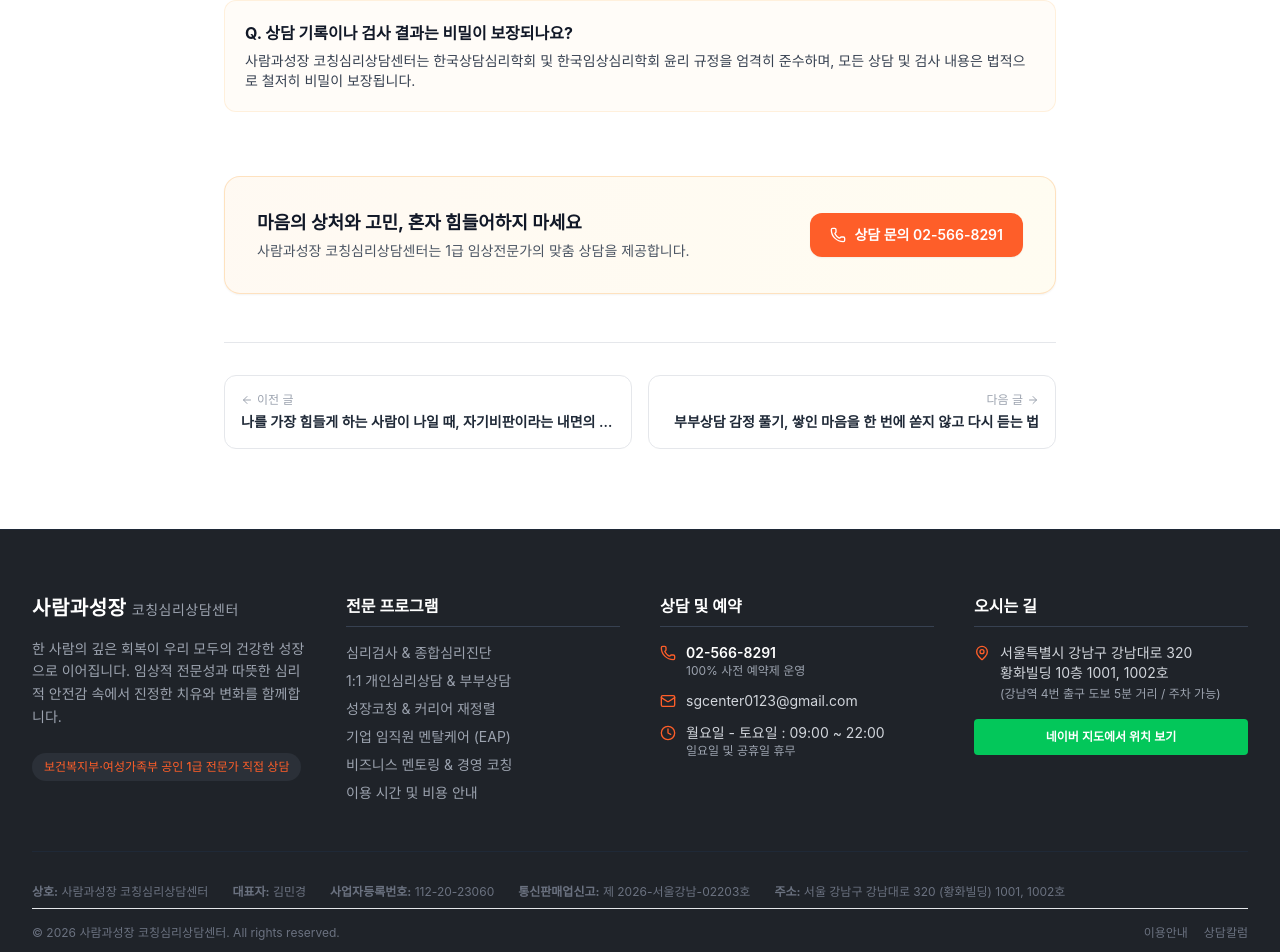
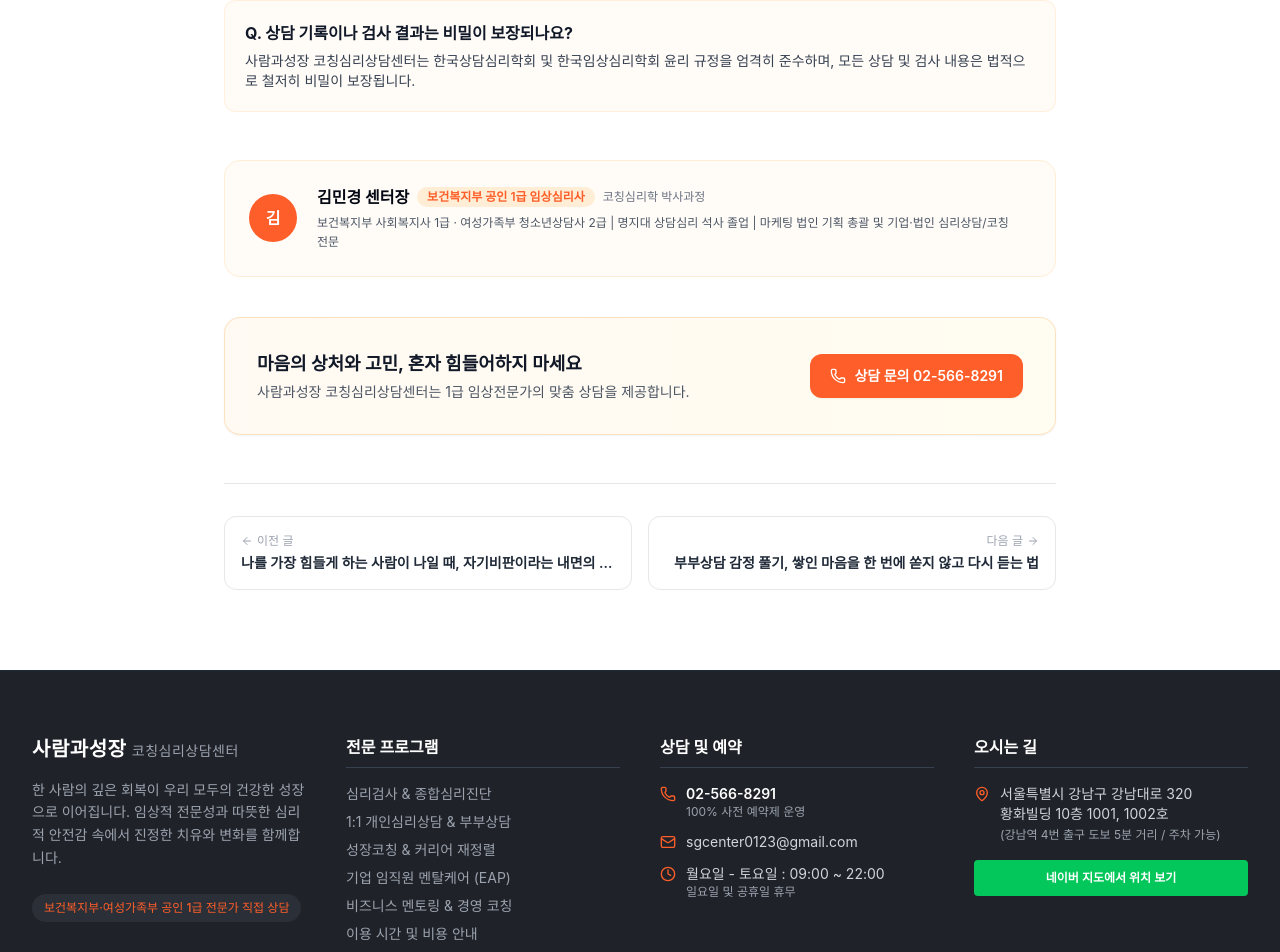
Before and after one commit to kingnation0920/mindgrove-center, a Next.js app: page /blog/62 in a window 1280 px wide. Shown: the part 3918-4870 px from the top of the page. Built offline with nearby package versions, Linux system fonts and the light colour scheme.

Commit message:
feat(seo): enrich E-E-A-T credentials, add Author Bio card, clean HTML entity snippets, and add llms.txt

```diff
--- a/src/app/blog/[id]/page.tsx
+++ b/src/app/blog/[id]/page.tsx
@@ -15,17 +15,26 @@
   }));
 }
 
+function cleanSnippet(html: string): string {
+  return html
+    .replace(/<[^>]+>/g, ' ')
+    .replace(/&quot;/g, '"')
+    .replace(/&amp;/g, '&')
+    .replace(/&#39;/g, "'")
+    .replace(/&lt;/g, '<')
+    .replace(/&gt;/g, '>')
+    .replace(/&nbsp;/g, ' ')
+    .replace(/\s+/g, ' ')
+    .trim()
+    .substring(0, 160);
+}
+
 export async function generateMetadata({ params }: PostPageProps): Promise<Metadata> {
   const resolvedParams = await params;
   const post = postsData.find((p) => p.id.toString() === resolvedParams.id);
   if (!post) return { title: '글을 찾을 수 없습니다' };
 
-  const snippet = post.contentHtml
-    .replace(/<[^>]+>/g, ' ')
-    .replace(/&nbsp;/g, ' ')
-    .replace(/\s+/g, ' ')
-    .trim()
-    .substring(0, 160);
+  const snippet = cleanSnippet(post.contentHtml);
 
   return {
     title: `${post.title} | 사람과성장 코칭심리상담센터`,
@@ -35,7 +44,7 @@
       description: snippet,
       type: 'article',
       publishedTime: post.date,
-      authors: [post.writer],
+      authors: [post.writer || '김민경 센터장'],
       url: `https://mindgrove.kr/blog/${post.id}`,
     },
     alternates: {
@@ -57,12 +66,7 @@
   const prevPost = postIndex > 0 ? postsData[postIndex - 1] : null;
   const nextPost = postIndex < postsData.length - 1 ? postsData[postIndex + 1] : null;
 
-  const snippet = post.contentHtml
-    .replace(/<[^>]+>/g, ' ')
-    .replace(/&nbsp;/g, ' ')
-    .replace(/\s+/g, ' ')
-    .trim()
-    .substring(0, 160);
+  const snippet = cleanSnippet(post.contentHtml);
 
   function formatContentHtml(html: string): string {
     if ((html.match(/<h2/g) || []).length >= 2) return html;
@@ -94,13 +98,30 @@
       {
         '@type': 'BlogPosting',
         headline: post.title,
+        description: snippet,
         datePublished: post.date,
         dateModified: post.date,
         inLanguage: 'ko-KR',
         mainEntityOfPage: `https://mindgrove.kr/blog/${post.id}`,
         author: {
           '@type': 'Person',
-          name: post.writer || '김민경 센터장',
+          name: '김민경',
+          jobTitle: '보건복지부 공인 1급 임상심리사 / 코칭심리학 박사 연구원',
+          description: '사람과성장 코칭심리상담센터 센터장. 명지대학교 대학원 코칭심리학 박사과정, 보건복지부 임상심리사 1급, 사회복지사 1급.',
+          worksFor: {
+            '@type': 'Organization',
+            name: '사람과성장 코칭심리상담센터',
+            url: 'https://mindgrove.kr',
+          },
+          hasCredential: [
+            { '@type': 'EducationalOccupationalCredential', name: '보건복지부 임상심리사 1급' },
+            { '@type': 'EducationalOccupationalCredential', name: '보건복지부 사회복지사 1급' },
+            { '@type': 'EducationalOccupationalCredential', name: '여성가족부 청소년상담사 2급' },
+          ],
+          alumniOf: [
+            { '@type': 'EducationalOrganization', name: '명지대학교 대학원 코칭심리학 박사과정' },
+            { '@type': 'EducationalOrganization', name: '명지대학교 대학원 상담심리 석사' },
+          ],
         },
         publisher: {
           '@type': 'Organization',
@@ -227,8 +248,27 @@
           </section>
         )}
 
+        {/* Author / Reviewer Profile Card */}
+        <div className="mt-12 p-5 sm:p-6 bg-orange-50/40 rounded-2xl border border-orange-100 flex flex-col sm:flex-row items-start sm:items-center gap-4 sm:gap-5 shadow-xs">
+          <div className="w-12 h-12 rounded-full bg-brand-orange text-white flex items-center justify-center font-bold text-base shrink-0 shadow-xs">
+            김
+          </div>
+          <div className="space-y-1">
+            <div className="flex flex-wrap items-center gap-2">
+              <span className="font-bold text-gray-950 text-sm sm:text-base">김민경 센터장</span>
+              <span className="text-xs bg-orange-100 text-brand-orange font-semibold px-2.5 py-0.5 rounded-full">
+                보건복지부 공인 1급 임상심리사
+              </span>
+              <span className="text-xs text-gray-500 font-medium">코칭심리학 박사과정</span>
+            </div>
+            <p className="text-xs text-gray-600 leading-relaxed break-keep">
+              보건복지부 사회복지사 1급 · 여성가족부 청소년상담사 2급 | 명지대 상담심리 석사 졸업 | 마케팅 법인 기획 총괄 및 기업·법인 심리상담/코칭 전문
+            </p>
+          </div>
+        </div>
+
         {/* Call To Action Banner */}
-        <div className="mt-14 sm:mt-16 p-6 sm:p-8 bg-gradient-to-r from-orange-50/70 to-amber-50/70 border border-orange-200/70 rounded-2xl flex flex-col sm:flex-row items-center justify-between gap-6 shadow-sm">
+        <div className="mt-8 sm:mt-10 p-6 sm:p-8 bg-gradient-to-r from-orange-50/70 to-amber-50/70 border border-orange-200/70 rounded-2xl flex flex-col sm:flex-row items-center justify-between gap-6 shadow-sm">
           <div className="space-y-1 text-center sm:text-left">
             <h4 className="text-base sm:text-lg font-bold text-gray-900 break-keep">
               마음의 상처와 고민, 혼자 힘들어하지 마세요
--- a/src/app/layout.tsx
+++ b/src/app/layout.tsx
@@ -4,9 +4,9 @@
 import Footer from '@/components/Footer';
 
 export const metadata: Metadata = {
-  title: '사람과 성장 코칭심리상담센터',
+  title: '사람과성장 코칭심리상담센터',
   description: '서울 강남역 인근 프라이빗 심리상담센터. 심리검사, 개인 심리상담, 부부상담, 커플상담, 여성 창업자 멘탈 코칭, CEO 번아웃 상담, 성장코칭, 기업심리 EAP, 비즈니스 컨설팅 제공.',
-  authors: [{ name: '사람과 성장 코칭심리상담센터' }],
+  authors: [{ name: '사람과성장 코칭심리상담센터' }],
   metadataBase: new URL('https://mindgrove.kr'),
   alternates: {
     canonical: '/',
@@ -16,10 +16,10 @@
     shortcut: '/images/file_1967099491.png',
   },
   openGraph: {
-    title: '사람과 성장 코칭심리상담센터',
+    title: '사람과성장 코칭심리상담센터',
     description: '서울 강남역 인근 프라이빗 심리상담센터. 심리검사, 개인 심리상담, 부부상담, 커플상담, 여성 창업자 멘탈 코칭, CEO 번아웃 상담, 성장코칭, 기업심리 EAP, 비즈니스 컨설팅 제공.',
     url: 'https://mindgrove.kr',
-    siteName: '사람과 성장 코칭심리상담센터',
+    siteName: '사람과성장 코칭심리상담센터',
     images: [
       {
         url: '/images/file_809332737.png',
@@ -33,8 +33,8 @@
   },
   twitter: {
     card: 'summary_large_image',
-    title: '사람과 성장 코칭심리상담센터',
-    description: '사람과 성장 코칭심리상담센터',
+    title: '사람과성장 코칭심리상담센터',
+    description: '서울 강남역 인근 프라이빗 코칭심리상담센터. 1급 임상심리전문가의 맞춤 상담 및 코칭 제공.',
     images: ['/images/file_809332737.png'],
   },
   verification: {
@@ -81,7 +81,17 @@
   'areaServed': ['강남구', '서초구', '송파구', '역삼동', '선릉', '교대', '양재', '논현'],
   'founder': {
     '@type': 'Person',
-    'name': '김민경'
+    'name': '김민경',
+    'jobTitle': '센터장 / 보건복지부 공인 1급 임상심리사',
+    'hasCredential': [
+      { '@type': 'EducationalOccupationalCredential', 'name': '보건복지부 임상심리사 1급' },
+      { '@type': 'EducationalOccupationalCredential', 'name': '보건복지부 사회복지사 1급' },
+      { '@type': 'EducationalOccupationalCredential', 'name': '여성가족부 청소년상담사 2급' }
+    ],
+    'alumniOf': [
+      { '@type': 'EducationalOrganization', 'name': '명지대학교 대학원 코칭심리학 박사과정' },
+      { '@type': 'EducationalOrganization', 'name': '명지대학교 대학원 상담심리 석사' }
+    ]
   },
   'legalName': '사람과성장 코칭심리상담센터',
   'taxID': '112-20-23060'
```
Also changed, not shown: public/llms.txt (added).
